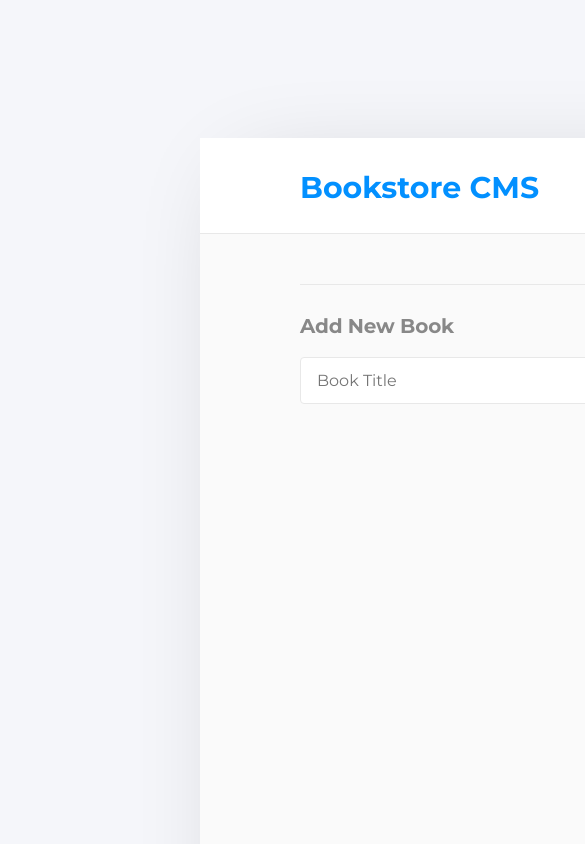
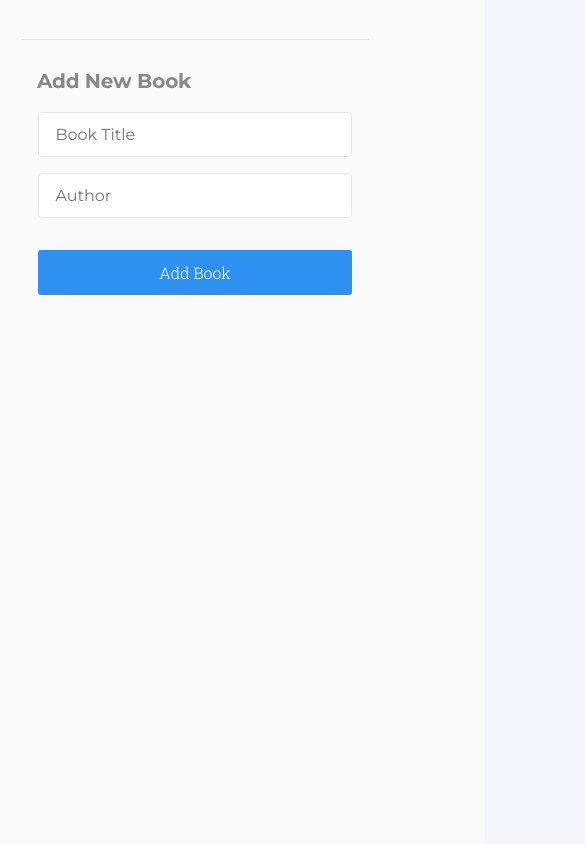
Before and after one commit to ClaudiaRojasSoto/my-bookstore, a React (Create React App) app: page /categories in a window 390 px wide. Shown: the top 844 px of the page, 585 px wide, since content can reach past the window. Built offline with nearby package versions, Linux system fonts and the light colour scheme.

Commit message:
Give styles for 768px max

```diff
--- a/src/styles.css
+++ b/src/styles.css
@@ -28,7 +28,7 @@ body {
   align-items: center;
 }
 
-nav {
+.nav-container {
   display: flex;
   align-items: center;
   height: 5.938rem;
@@ -356,3 +356,129 @@ button.button-update {
   cursor: pointer;
   font-family: 'Roboto Slab', sans-serif;
 }
+
+@media (max-width: 768px) {
+  * {
+    margin: 0;
+    padding: 0;
+    box-sizing: border-box;
+  }
+
+  body {
+    width: 100%;
+    height: 100vh;
+    padding: 1rem;
+  }
+
+  .page {
+    width: 100%;
+    box-shadow: none;
+    margin: auto;
+    padding: 1rem;
+    justify-content: center;
+    align-items: center;
+  }
+
+  .nav-container {
+    box-sizing: border-box;
+    display: flex;
+    align-items: center;
+    padding: 1rem;
+    background-color: #fff;
+    margin-bottom: 3.125rem;
+    border-bottom: 1px solid #e8e8e8;
+  }
+
+  .title-app {
+    margin-left: 6rem;
+  }
+
+  .log-in {
+    color: #0090ff;
+    margin-right: 6rem;
+  }
+
+  .nav-list {
+    display: none;
+  }
+
+  .container {
+    max-width: calc(600px + (2 * var(--gutter)));
+  }
+
+  .lesson-panel {
+    flex-direction: column;
+    align-items: center;
+    border-radius: 1rem;
+  }
+
+  .book-content {
+    width: 100%;
+    align-items: center;
+    order: 1;
+    padding-bottom: 3rem;
+  }
+
+  .author {
+    display: flex;
+    justify-content: center;
+  }
+
+  .type {
+    display: none;
+  }
+
+  .title {
+    display: flex;
+    justify-content: center;
+  }
+
+  .buttons {
+    flex-direction: column;
+    align-items: center;
+  }
+
+  .buttons .button:not(:last-child)::after {
+    display: none;
+  }
+
+  .advance {
+    display: none;
+  }
+
+  .chapter-container {
+    margin-right: 0;
+    text-align: center;
+    margin-top: 2.5rem;
+  }
+
+  .form-container {
+    border-top: 1px solid #e8e8e8;
+    margin: 2rem 6.25rem;
+  }
+
+  .form-title {
+    margin-left: 1rem;
+  }
+
+  .form {
+    flex-direction: column;
+    align-items: center;
+  }
+
+  .book-form-title,
+  .book-form-author {
+    width: 90%;
+    margin-bottom: 1rem;
+  }
+
+  .form-button {
+    width: 90%;
+    margin-top: 1rem;
+    margin-bottom: 3rem;
+  }
+
+  .CircularProgressbar {
+    display: none;
+  }
+}
```
